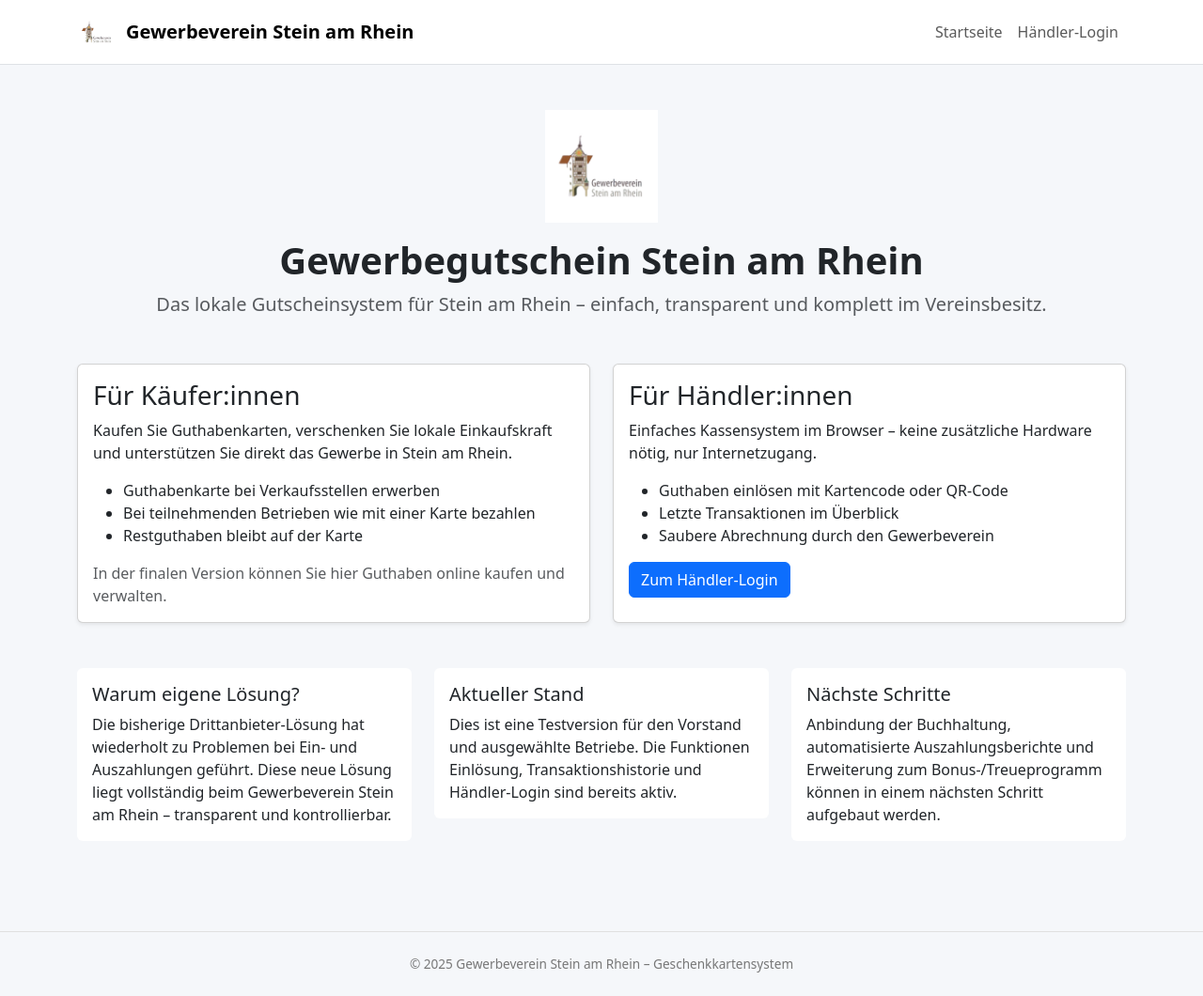
After one commit to stpasa-hub/giftcard-system, a Django app: template templates/cards/landing.html in a window 1280 px wide. The commit adds this page. Shown: the whole page at 94% size. Run offline with Django 5.2, Linux system fonts and the light colour scheme; the template is opened without the code that fills it, so the values that code supplies are empty.

Commit message:
Add public landing page and GV logo

```diff
--- /dev/null
+++ b/base.html
@@ -0,0 +1,3 @@
+<!-- in base.html einfügen -->
+<link href="https://cdn.jsdelivr.net/npm/bootstrap@5.3.2/dist/css/bootstrap.min.css" rel="stylesheet">
+<script src="https://cdn.jsdelivr.net/npm/bootstrap@5.3.2/dist/js/bootstrap.bundle.min.js"></script>
--- a/cards/urls.py
+++ b/cards/urls.py
@@ -1,10 +1,12 @@
 from django.urls import path
 from . import views
 
+app_name = "cards"
+
 urlpatterns = [
-    path('login/', views.merchant_login, name='merchant_login'),
-    path('logout/', views.merchant_logout, name='merchant_logout'),
-    path('', views.merchant_dashboard, name='merchant_dashboard'),
-    path('redeem/', views.redeem_view, name='redeem'),
-    path('balance/', views.balance_view, name='balance'),
+    path("login/", views.merchant_login, name="merchant_login"),
+    path("logout/", views.merchant_logout, name="merchant_logout"),
+    path("", views.merchant_dashboard, name="merchant_dashboard"),
+    path("redeem/", views.redeem_view, name="redeem"),
+    path("balance/", views.balance_view, name="balance"),
 ]
--- a/giftcard/urls.py
+++ b/giftcard/urls.py
@@ -1,15 +1,14 @@
 from django.contrib import admin
 from django.urls import path, include
-from django.shortcuts import redirect
-
-
-def root_redirect(request):
-    # Startseite direkt zum Händler-Login
-    return redirect("merchant_login")
-
+from cards import views as cards_views
 
 urlpatterns = [
-    path("", root_redirect, name="root"),
+    # Admin-Backend
     path("admin/", admin.site.urls),
-    path("merchant/", include("cards.urls")),
+
+    # Öffentliche Landingpage unter /
+    path("", cards_views.landing_page, name="landing"),
+
+    # Händler-Bereich unter /merchant/...
+    path("merchant/", include(("cards.urls", "cards"), namespace="cards")),
 ]
--- /dev/null
+++ b/setting.py
@@ -0,0 +1 @@
+grep -n ALLOWED_HOSTS giftcard/settings.py
--- a/templates/base.html
+++ b/templates/base.html
@@ -3,94 +3,93 @@
 <html lang="de">
   <head>
     <meta charset="utf-8">
-    <title>{% block title %}Gewerbeverein Stein am Rhein – Stadtbon{% endblock %}</title>
+    <title>{% block title %}Gewerbeverein Stein am Rhein – Geschenkkarte{% endblock %}</title>
     <meta name="viewport" content="width=device-width, initial-scale=1">
 
-    <!-- Bootstrap 5 CSS (CDN) -->
+    <!-- Bootstrap CSS (CDN) -->
     <link
       href="https://cdn.jsdelivr.net/npm/bootstrap@5.3.3/dist/css/bootstrap.min.css"
       rel="stylesheet"
-      integrity="sha384-QWTKZyjpPEjISv5WaRU9OFeRpok6YctnYmDr5pNlyT2bRjXh0JMhjY6hW+ALEwIH"
-      crossorigin="anonymous"
     >
 
-    <!-- Eigene Styles -->
-    <link rel="stylesheet" href="{% static 'css/app.css' %}">
+    <style>
+      body {
+        background-color: #f5f7fa;
+      }
+      .navbar-brand img {
+        height: 42px;
+        margin-right: 10px;
+      }
+      .hero {
+        padding: 4rem 0 3rem 0;
+      }
+      .hero-title {
+        font-weight: 700;
+        font-size: 2.4rem;
+      }
+      .hero-subtitle {
+        font-size: 1.15rem;
+        color: #555;
+      }
+      footer {
+        font-size: .85rem;
+        color: #777;
+        padding: 1.5rem 0;
+        margin-top: 3rem;
+        border-top: 1px solid #e0e0e0;
+      }
+    </style>
+
+    {% block extra_head %}{% endblock %}
   </head>
-  <body class="bg-light">
 
-    <!-- NAVBAR -->
-    <nav class="navbar navbar-expand-lg navbar-dark bg-primary shadow-sm">
+  <body>
+    <nav class="navbar navbar-expand-lg navbar-light bg-white border-bottom">
       <div class="container">
-        <a class="navbar-brand fw-semibold" href="{% url 'merchant_dashboard' %}">
-          Gewerbeverein Stein am Rhein – Stadtbon
+        <a class="navbar-brand d-flex align-items-center" href="{% url 'landing' %}">
+          <img src="{% static 'img/gv-stein-logo.png' %}" alt="Gewerbeverein Stein am Rhein">
+          <span class="fw-semibold">Gewerbeverein Stein am Rhein</span>
         </a>
-        <button class="navbar-toggler" type="button" data-bs-toggle="collapse" data-bs-target="#mainNavbar" aria-controls="mainNavbar" aria-expanded="false" aria-label="Toggle navigation">
+
+        <button class="navbar-toggler" type="button" data-bs-toggle="collapse" data-bs-target="#mainNavbar">
           <span class="navbar-toggler-icon"></span>
         </button>
 
         <div class="collapse navbar-collapse" id="mainNavbar">
-          <ul class="navbar-nav ms-auto">
-            {% if user.is_authenticated %}
-              <li class="nav-item me-2">
-                <span class="navbar-text small">
-                  Angemeldet als: <strong>{{ user.username }}</strong>
-                </span>
-              </li>
-              {% if user.is_staff %}
-                <li class="nav-item">
-                  <a class="nav-link" href="/admin/" target="_blank">Admin-Bereich</a>
-                </li>
-              {% endif %}
-              <li class="nav-item">
-                <a class="nav-link" href="{% url 'merchant_logout' %}">Abmelden</a>
-              </li>
-            {% else %}
-              <li class="nav-item">
-                <a class="nav-link" href="{% url 'merchant_login' %}">Händler-Login</a>
-              </li>
-            {% endif %}
+          <ul class="navbar-nav ms-auto mb-2 mb-lg-0">
+            <li class="nav-item">
+              <a class="nav-link" href="{% url 'landing' %}">Startseite</a>
+            </li>
+            <li class="nav-item">
+              <a class="nav-link" href="{% url 'cards:merchant_login' %}">Händler-Login</a>
+            </li>
           </ul>
         </div>
       </div>
     </nav>
 
-    <!-- MESSAGES -->
     {% if messages %}
       <div class="container mt-3">
         {% for message in messages %}
-          <div class="alert alert-{{ message.tags|default:"info" }} alert-dismissible fade show shadow-sm" role="alert">
+          <div class="alert alert-{{ message.tags }} alert-dismissible fade show" role="alert">
             {{ message }}
-            <button type="button" class="btn-close" data-bs-dismiss="alert" aria-label="Close"></button>
+            <button type="button" class="btn-close" data-bs-dismiss="alert"></button>
           </div>
         {% endfor %}
       </div>
     {% endif %}
 
-    <!-- HAUPTINHALT -->
-    <main class="py-4">
+    <main>
       {% block content %}{% endblock %}
     </main>
 
-    <!-- FOOTER -->
-    <footer class="border-top bg-white py-3 mt-auto small">
-      <div class="container d-flex flex-wrap justify-content-between align-items-center">
-        <div>
-          © {% now "Y" %} Gewerbeverein Stein am Rhein
-        </div>
-        <div class="text-muted">
-          Stadtbon – interne Testversion (Demo)
-        </div>
+    <footer>
+      <div class="container text-center">
+        &copy; {% now "Y" %} Gewerbeverein Stein am Rhein – Geschenkkartensystem
       </div>
     </footer>
 
-    <!-- Bootstrap JS (für Navbar & Alerts) -->
-    <script
-      src="https://cdn.jsdelivr.net/npm/bootstrap@5.3.3/dist/js/bootstrap.bundle.min.js"
-      integrity="sha384-YvpcrYf0tY3lHB60NNkmXc5s9fDVZLESaAA55NDzOxhy9GkcIdslK1eN7N6jIeHz"
-      crossorigin="anonymous"
-    ></script>
-
+    <script src="https://cdn.jsdelivr.net/npm/bootstrap@5.3.3/dist/js/bootstrap.bundle.min.js"></script>
     {% block extra_js %}{% endblock %}
   </body>
 </html>
--- /dev/null
+++ b/templates/cards/landing.html
@@ -0,0 +1,101 @@
+{% extends "base.html" %}
+{% load static %}
+
+{% block title %}Gewerbegutschein Stein am Rhein{% endblock %}
+
+{% block content %}
+<div class="container py-5">
+
+    <!-- Header mit Logo -->
+    <div class="text-center mb-5">
+        <img src="{% static 'img/gv-stein-logo.png' %}" alt="Gewerbeverein Stein am Rhein"
+             class="img-fluid mb-3" style="max-height: 120px;">
+        <h1 class="fw-bold">Gewerbegutschein Stein am Rhein</h1>
+        <p class="lead text-muted">
+            Das lokale Gutscheinsystem für Stein am Rhein – einfach, transparent und komplett im Vereinsbesitz.
+        </p>
+    </div>
+
+    <!-- Zwei Spalten: Für Käufer und für Händler -->
+    <div class="row g-4 mb-5">
+        <div class="col-md-6">
+            <div class="card shadow-sm h-100">
+                <div class="card-body">
+                    <h3 class="card-title">Für Käufer:innen</h3>
+                    <p class="card-text">
+                        Kaufen Sie Guthabenkarten, verschenken Sie lokale Einkaufskraft und unterstützen Sie direkt
+                        das Gewerbe in Stein am Rhein.
+                    </p>
+                    <ul>
+                        <li>Guthabenkarte bei Verkaufsstellen erwerben</li>
+                        <li>Bei teilnehmenden Betrieben wie mit einer Karte bezahlen</li>
+                        <li>Restguthaben bleibt auf der Karte</li>
+                    </ul>
+                    <p class="text-muted mb-0">
+                        In der finalen Version können Sie hier Guthaben online kaufen und verwalten.
+                    </p>
+                </div>
+            </div>
+        </div>
+
+        <div class="col-md-6">
+            <div class="card shadow-sm h-100">
+                <div class="card-body">
+                    <h3 class="card-title">Für Händler:innen</h3>
+                    <p class="card-text">
+                        Einfaches Kassensystem im Browser – keine zusätzliche Hardware nötig, nur Internetzugang.
+                    </p>
+                    <ul>
+                        <li>Guthaben einlösen mit Kartencode oder QR-Code</li>
+                        <li>Letzte Transaktionen im Überblick</li>
+                        <li>Saubere Abrechnung durch den Gewerbeverein</li>
+                    </ul>
+                    <a href="{% url 'merchant_login' %}" class="btn btn-primary">
+                        Zum Händler-Login
+                    </a>
+                </div>
+            </div>
+        </div>
+    </div>
+
+    <!-- Info-Kacheln -->
+    <div class="row g-4">
+        <div class="col-md-4">
+            <div class="card border-0">
+                <div class="card-body">
+                    <h5 class="card-title">Warum eigene Lösung?</h5>
+                    <p class="card-text">
+                        Die bisherige Drittanbieter-Lösung hat wiederholt zu Problemen bei Ein- und Auszahlungen
+                        geführt. Diese neue Lösung liegt vollständig beim Gewerbeverein Stein am Rhein – transparent und kontrollierbar.
+                    </p>
+                </div>
+            </div>
+        </div>
+
+        <div class="col-md-4">
+            <div class="card border-0">
+                <div class="card-body">
+                    <h5 class="card-title">Aktueller Stand</h5>
+                    <p class="card-text">
+                        Dies ist eine Testversion für den Vorstand und ausgewählte Betriebe.
+                        Die Funktionen Einlösung, Transaktionshistorie und Händler-Login sind bereits aktiv.
+                    </p>
+                </div>
+            </div>
+        </div>
+
+        <div class="col-md-4">
+            <div class="card border-0">
+                <div class="card-body">
+                    <h5 class="card-title">Nächste Schritte</h5>
+                    <p class="card-text">
+                        Anbindung der Buchhaltung, automatisierte Auszahlungsberichte und Erweiterung zum
+                        Bonus-/Treueprogramm können in einem nächsten Schritt aufgebaut werden.
+                    </p>
+                </div>
+            </div>
+        </div>
+    </div>
+
+</div>
+{% endblock %}
```
Also changed, not shown: cards/views.py (+78 -106 lines), giftcard/settings.py (+20 -0 lines), templates/cards/redeem.html (added, +20 -0 lines), templates/cards/verify.html (added, +21 -0 lines), db.sqlite3, static/img/gv-stein-logo.png (added), 2 other files.
